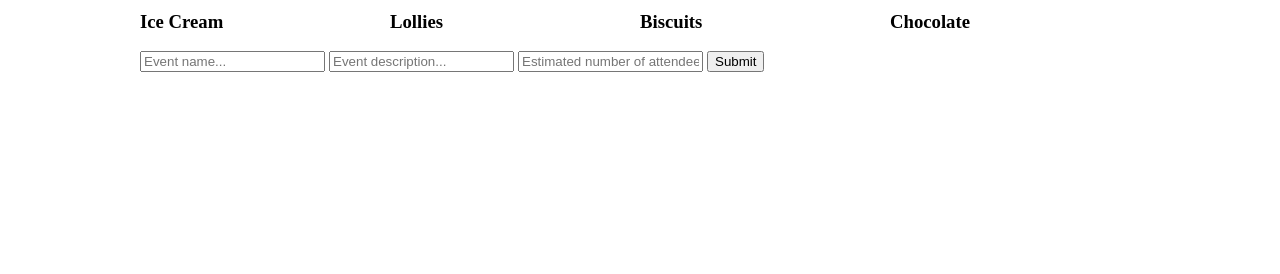
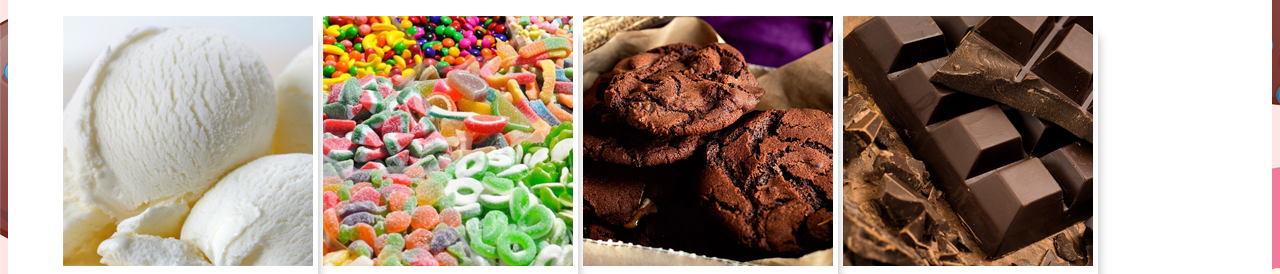
Before and after one commit to sargimo/sargimo.github.io, a plain HTML site: page projects/sweets-catering/index.html in a window 1280 px wide. Shown: the part 346-620 px from the top of the page. Drawn offline with nearby package versions, Linux system fonts and the light colour scheme; a web font is replaced by a local one.

Commit message:
added some styling and animation

```diff
--- a/projects/sweets-catering/css/main.css
+++ b/projects/sweets-catering/css/main.css
@@ -1,10 +1,20 @@
 body {
     display: flex;
     justify-content: center;
+    background-image: url(../img/background.jpg);
 }
 
 .container {
-    /* width: 80vw; */
+    background-color: rgba(255, 255, 255, 1);
+    padding: 50px;
+    border-bottom: 6px solid rgb(212, 147, 169);
+    border-top: 6px solid rgb(212, 147, 169);
+}
+
+.main-title {
+    font-family: 'Rancho', cursive;
+    font-size: 80px;
+    text-align: center;
 }
 
 #sweets {
@@ -12,22 +22,100 @@ body {
     flex-wrap: wrap;
 }
 
-.wizard-form{
-    display: block;
+.wizard-item-title {
+    font-family: 'Rancho', cursive;
+    font-size: 32px;
+    text-align: center;
+    margin: 0;
+    padding: 10px;
 }
 
-.category-item{
+.wizard-form {
     display: block;
+    margin: 0 auto;
+    margin-top: 35px;
+    padding:0;
+    width:50%;
 }
+
+.wizard-form input{
+    padding: 10px;
+    width: 100%;
+    margin: 10px;
+    box-sizing: border-box;
+    -moz-box-sizing: border-box;
+    -ms-box-sizing: border-box;
+    -webkit-box-sizing: border-box;
+    -khtml-box-sizing: border-box;
+}
+
+.category-item, .sweet-item{
+    padding: 5px;
+    box-shadow: 10px 15px 10px -10px rgba(0, 0, 0, 0.3);
+    transition: all 300ms cubic-bezier(0.03, 0.03, 0.35, 2.37);
+    cursor: pointer;
+}
+
+.category-item:hover, .sweet-item:hover {
+    border-bottom: 6px solid rgb(212, 147, 169);
+    box-shadow: 10px 20px 15px -15px rgba(0, 0, 0, 0.3);
+    transform: translateY(-10px);
+
+}
+
 
 .sweet-item {
     flex-direction: column;
 }
 
-.active-sweet {
-    border: 1px solid green;
+.category-item img {
+    padding: 0;
 }
 
+.sweet-item img {
+    padding: 0;
+}
+
+#sweets input {
+    padding: 10px;
+    width: 40%;
+    margin: 10px auto;
+    background-color:  rgb(243, 166, 190);
+    border: none;
+    color: #fff;
+    font-weight: bold;
+}
+
+
+
+.active-sweet {
+    border-bottom: 6px solid rgb(212, 147, 169);
+
+}
+
+#backToCategories {
+    margin-top: 40px !important;
+}
+
+#backToCategories, #submitForm, #confirmOrderBtn {
+  background: linear-gradient(to left,rgb(243, 166, 190), rgb(240, 128, 163));
+  color: white;
+  text-transform: uppercase;
+  font-weight: bold;
+  width: 300px;
+  box-shadow: 0px 15px 10px -10px rgba(0, 0, 0, 0.3);
+  transition: all 300ms cubic-bezier(0.03, 0.03, 0.35, 2.37);
+  cursor: pointer;
+  font-size: 18px;
+  letter-spacing: 0.7px;
+  outline: none;
+  border: none;
+}
+
+#backToCategories:hover, #submitForm:hover, #confirmOrderBtn:hover {
+    transform: translateY(-3px);
+    box-shadow: 0px 20px 15px -15px rgba(0, 0, 0, 0.3);
+}
 
 .container .screen {
     display: none;
--- a/projects/sweets-catering/index.html
+++ b/projects/sweets-catering/index.html
@@ -12,12 +12,13 @@
     <title>Sweeet's Catering</title>
     <meta name="description" content="">
     <meta name="viewport" content="width=device-width, initial-scale=1">
+    <link href="https://fonts.googleapis.com/css?family=Rancho" rel="stylesheet">
     <link rel="stylesheet" href="css/main.css">
 </head>
 
 <body>
     <div class="container">
-        <h1>Title</h1>
+        <h1 class="main-title">Sweet as Sweets Emporium</h1>
         <div id="wizard" class="screen active">
             <div id="sweets">
 
--- a/projects/sweets-catering/js/main.js
+++ b/projects/sweets-catering/js/main.js
@@ -52,7 +52,7 @@ function init() {
 function getSweetItemHTML(i, sweet) {
     return `<div data-id="${sweet.id}" class="sweet-item">
                 <img data-categoryid="${sweet.id}" src="img/${sweet.image}.jpg">
-                <h3 data-id="${sweet.id}">${sweet.title}</h3>
+                <h3 class="wizard-item-title" data-id="${sweet.id}">${sweet.title}</h3>
             </div>`
 }
 
@@ -119,8 +119,8 @@ function filterByCategory(sweets, categoryId) {
  */
 function getCategoryItemHTML(category) {
     return `<div data-categoryid="${category.id}" class="category-item">
-                <img data-categoryid="${category.id}" src="img/${category.image}.jpg" class="category-item">
-                <h3 data-id="${category.id}">${category.title}</h3>
+                <img data-categoryid="${category.id}" src="img/${category.image}.jpg">
+                <h3 class="wizard-item-title" data-id="${category.id}">${category.title}</h3>
             </div>`;
 }
 
```
Also changed, not shown: projects/sweets-catering/img/background.jpg (added).
